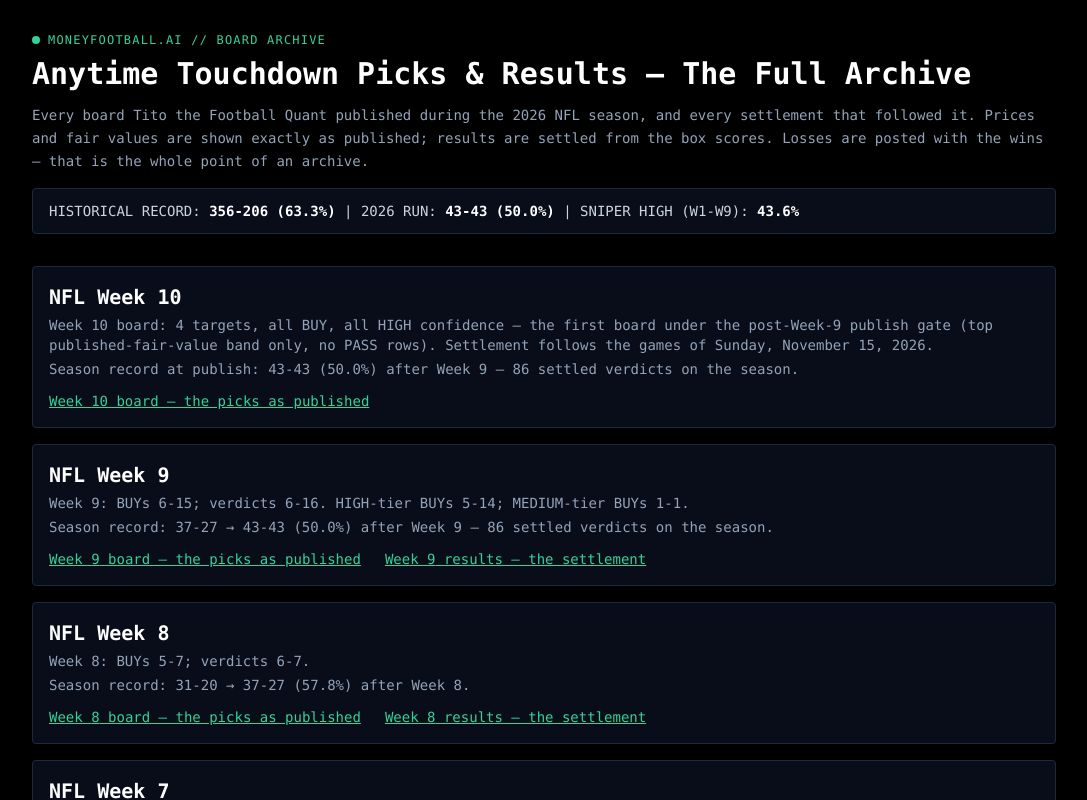
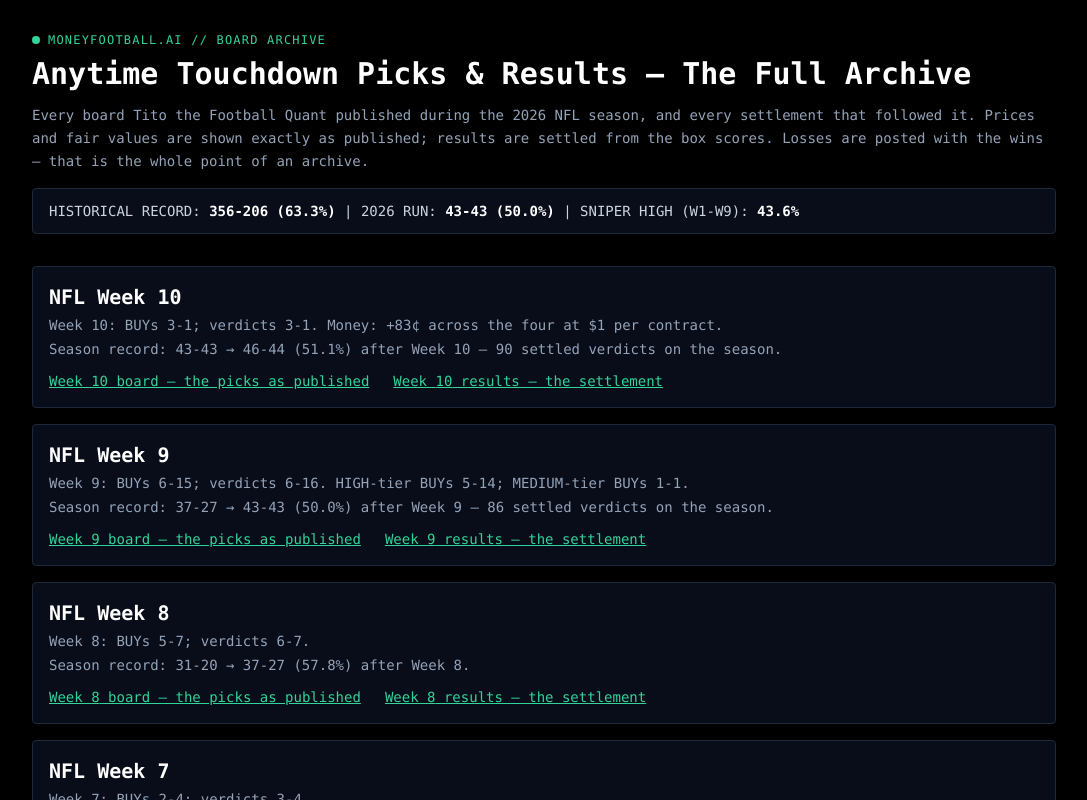
Before and after one commit to tomasgregoriocigar/moneyfootball, a Next.js app: page /weeks in a window 1280 px wide. Shown: the top 800 px of the page, without its empty margins (96-1183 px from the left). Built offline with nearby package versions, Linux system fonts and the light colour scheme.

Commit message:
Week 10 settled: results page live, Walker DNP/protected note, records 46-44 / 359-207

```diff
--- a/src/data/weeks.ts
+++ b/src/data/weeks.ts
@@ -222,23 +222,27 @@ export const WEEKS: WeekArchive[] = [
   },
   {
     week: 10,
-    boardOnly: true,
     board: [
     { player: 'Jahmyr Gibbs', team: 'DET', opponent: 'NE', verdict: 'BUY', tier: 'HIGH', ask: 0.71, fv: 0.855, edge: 0.145, itt: 26.75 },
     { player: 'Kenneth Walker III', team: 'KC', opponent: 'ATL', verdict: 'BUY', tier: 'HIGH', ask: 0.7, fv: 0.838, edge: 0.138, itt: 24.5 },
     { player: 'Christian McCaffrey', team: 'SF', opponent: 'DAL', verdict: 'BUY', tier: 'HIGH', ask: 0.72, fv: 0.813, edge: 0.093, itt: 29.75 },
     { player: 'Bijan Robinson', team: 'ATL', opponent: 'KC', verdict: 'BUY', tier: 'HIGH', ask: 0.65, fv: 0.752, edge: 0.102, itt: 21.0 },
     ],
-    results: null,
+    results: [
+    { player: 'Jahmyr Gibbs', result: 'HIT', closing: '100¢', note: 'Two rushing touchdowns, 5 yards and 28 yards; 22 carries, 153 rush yards, 7 catches, 99 yards, 252 total yards. Detroit won 35-10 over New England in Munich.' },
+    { player: 'Kenneth Walker III', result: 'MISS', closing: '61¢', note: 'Did not play. Ruled out with a groin injury from Thursday practice and inactive, zero snaps. His Kalshi market is a protected market and settled at 61 cents against the 70-cent board price, so the money loss is 9 cents per contract, not 70. The pick is still booked as a loss: he never took the field, and the record does not grade on a curve.' },
+    { player: 'Christian McCaffrey', result: 'HIT', closing: '100¢', note: 'Three touchdowns: a 74-yard catch, a 16-yard run, and a 66-yard catch. 13 carries, 62 rush yards; 4 catches, 161 yards; 223 scrimmage yards. San Francisco won 46-40 at Dallas.' },
+    { player: 'Bijan Robinson', result: 'HIT', closing: '100¢', note: '3-yard rushing touchdown; 16 carries, 71 yards. Atlanta lost 13-35 to Kansas City.' },
+    ],
     boardTitle: 'NFL Week 10 Anytime Touchdown Picks — MoneyFootball Board',
     boardIntro: 'The MoneyFootball Week 10 board, published Thursday, November 12, 2026: 4 anytime touchdown targets, all BUY and all HIGH confidence, with the Kalshi price and published fair value shown for each pick as published. Fair values are published post-shrinkage (FV_pub = ask + 0.70 × (model FV − ask)). This was the first board run under the publish gate adopted after the Week 9 post-mortem: only the top published-fair-value band makes the board, so there are no PASS rows. The Thursday night Washington at New York game carried no board name — its best published fair values (Malik Nabers .607, Isaiah Likely .598) never reached the band. One flag carried at publish: Jared Goff (chest) was limited in Wednesday practice and listed questionable, expected to start the Sunday 9:30 AM ET Munich game.',
     resultsTitle: 'NFL Week 10 Anytime TD Picks Results — MoneyFootball Settlement',
-    resultsIntro: 'Week 10 settles after the games of Sunday, November 15, 2026. The settlement is posted here once the board is settled from final box scores.',
-    weekLine: 'Week 10 board: 4 targets, all BUY, all HIGH confidence — the first board under the post-Week-9 publish gate (top published-fair-value band only, no PASS rows). Settlement follows the games of Sunday, November 15, 2026.',
-    seasonLine: 'Season record at publish: 43-43 (50.0%) after Week 9 — 86 settled verdicts on the season.',
-    allTimeLine: 'All-time record at publish: 356-206 (562 settled, 63.3%).',
-    sniperLine: 'Sniper HIGH (W1-W9): 24/55 = 43.6% (HIGH-confidence verdicts only, including PASS verdicts).',
-    bandNote: null,
+    resultsIntro: 'Week 10 settled Tuesday, November 17, 2026 from final box scores and Kalshi settlement. The four BUYs went 3-1 and made money: plus 83 cents across the four at a dollar a contract. The one loss carries an asterisk that is stated, not hidden: Kenneth Walker III never played, and his protected market settled at 61 cents against the 70-cent board price. Closing ask shown is the Kalshi settlement print for this week.',
+    weekLine: 'Week 10: BUYs 3-1; verdicts 3-1. Money: +83¢ across the four at $1 per contract.',
+    seasonLine: 'Season record: 43-43 → 46-44 (51.1%) after Week 10 — 90 settled verdicts on the season.',
+    allTimeLine: 'All-time record: 356-206 → 359-207 (566 settled) after Week 10.',
+    sniperLine: 'Sniper HIGH through Week 10: 27/59 = 45.8% (HIGH-confidence verdicts only, including PASS verdicts). All four Week 10 names were HIGH, top band.',
+    bandNote: 'Split by published fair value, computed from the published board and the settled outcomes: fair value .75 and up went 3-1. No rows were published in the .60 to .75 or under .60 bands; the publish gate held the board to the top band only. Money line at $1 per contract: Gibbs +29¢, McCaffrey +28¢, Robinson +35¢, Walker III -9¢ (protected settlement) = +83¢ across the four.',
   },
 ];
 
```
